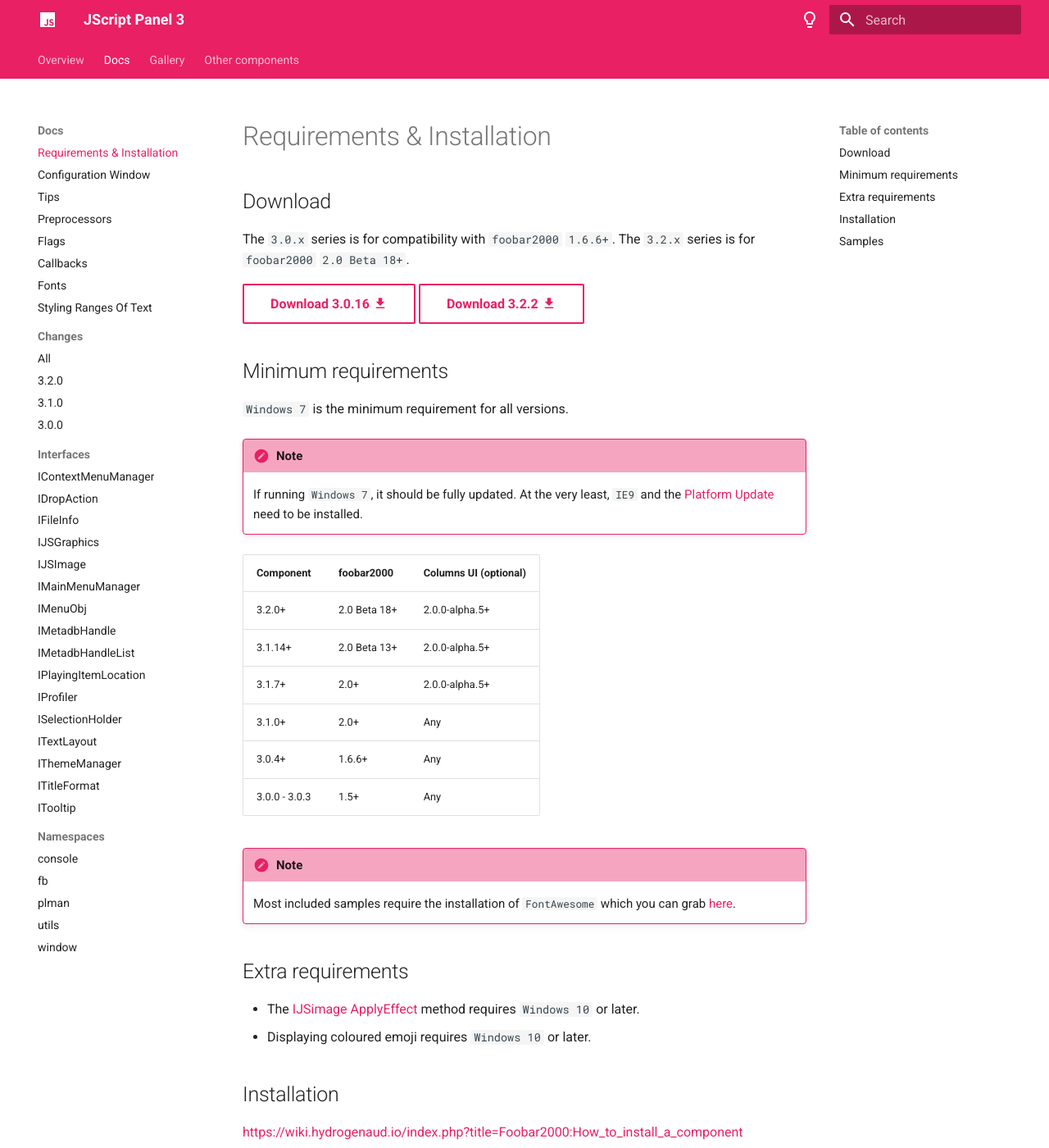
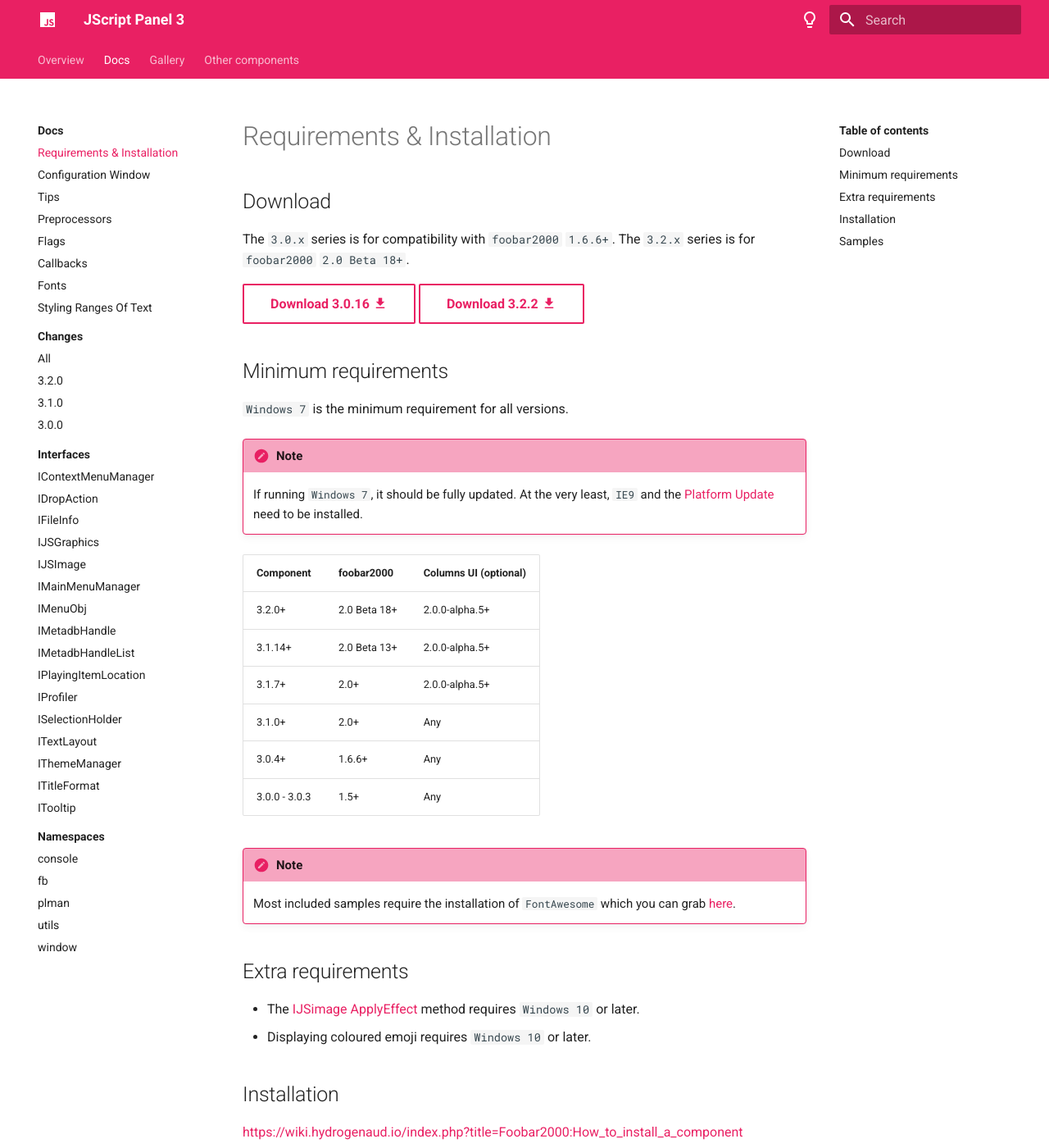
Before and after one commit to jscript-panel/jscript-panel.github.io, an MkDocs documentation site: the page built from docs/docs/index.md, in a window 1280 px wide and 1400 px high. Shown: the whole window at 82% size. Built offline with MkDocs 1.6.1 and Material for MkDocs 9.7.7, drawn with Linux system fonts in a browser that asks for light colours.

Commit message:
Add custom CSS for nav section header styling

```diff
--- a/docs/stylesheets/extra.css
+++ b/docs/stylesheets/extra.css
@@ -1,3 +1,5 @@
+.md-nav__link[for] { color: var(--md-default-fg-color) !important }
+.md-nav__title[for] { color: var(--md-default-fg-color) }
 .md-typeset .admonition { font-size: .75rem; }
 
 .md-typeset .admonition.example,
```
